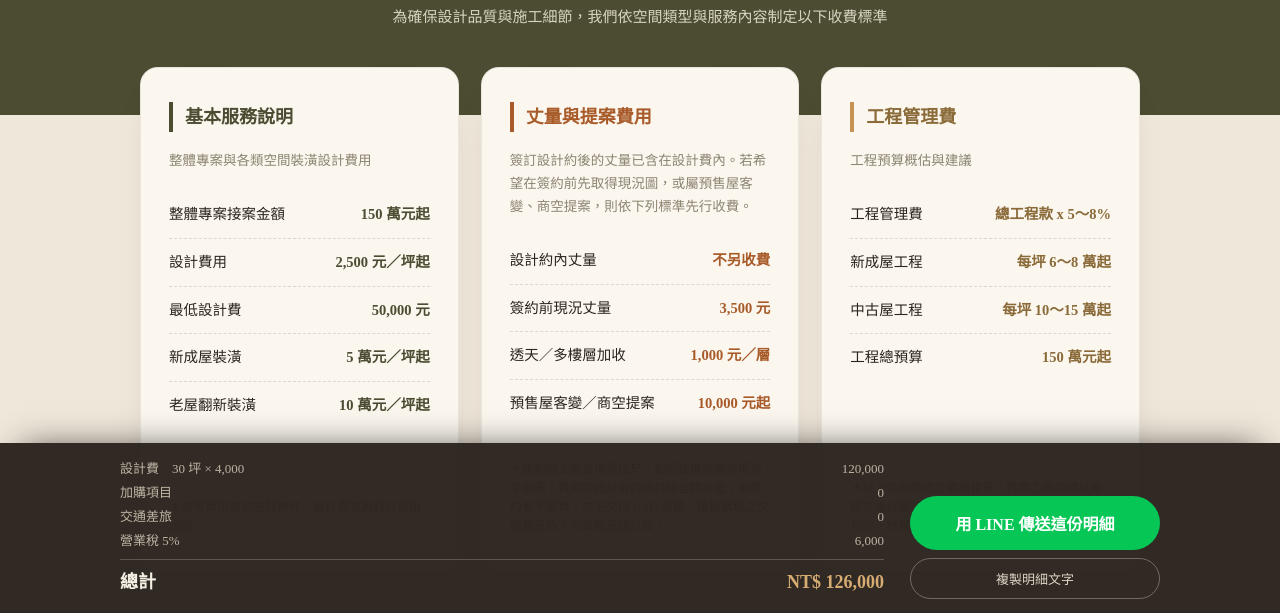
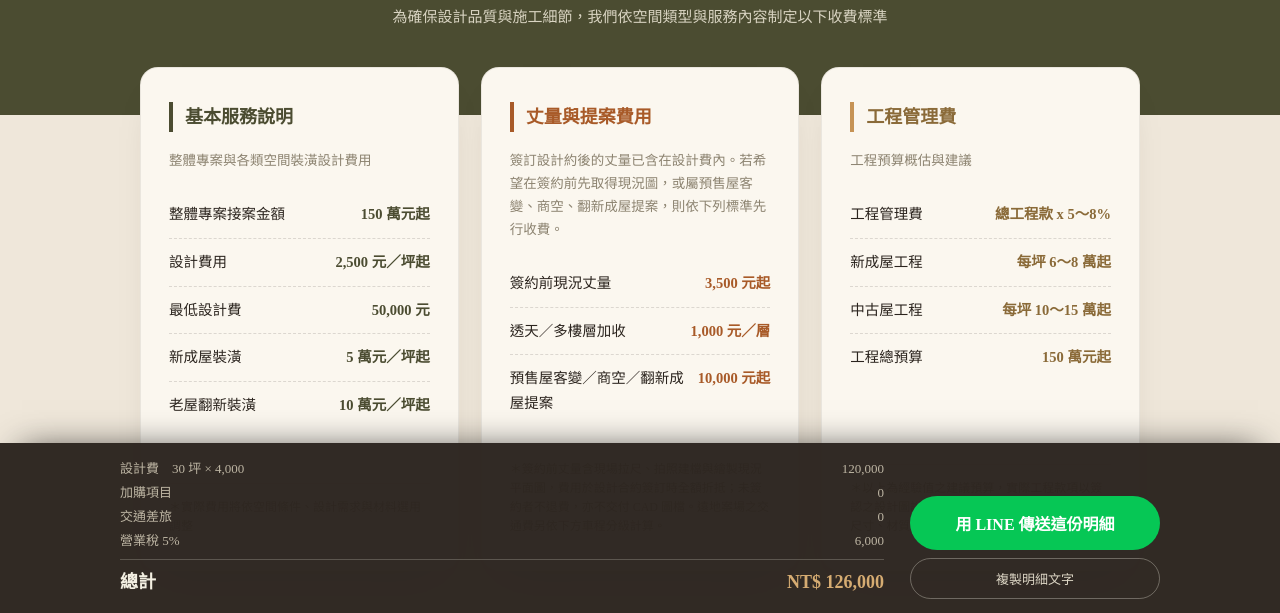
Before and after one commit to leobeechen-rgb/site-log-app, a plain HTML site: page price-list.html in a window 1280 px wide. Shown: the part 187-800 px from the top of the page. Drawn offline with Linux system fonts and the light colour scheme.

Commit message:
Add files via upload

```diff
--- a/price-list.html
+++ b/price-list.html
@@ -329,12 +329,11 @@
 
     <div class="card c-rust">
       <h3>丈量與提案費用</h3>
-      <div class="desc">簽訂設計約後的丈量已含在設計費內。若希望在簽約前先取得現況圖，或屬預售屋客變、商空提案，則依下列標準先行收費。</div>
+      <div class="desc">簽訂設計約後的丈量已含在設計費內。若希望在簽約前先取得現況圖，或屬預售屋客變、商空、翻新成屋提案，則依下列標準先行收費。</div>
       <ul class="price-list">
-        <li><span class="item-name">設計約內丈量</span><span class="item-price">不另收費</span></li>
-        <li><span class="item-name">簽約前現況丈量</span><span class="item-price">3,500 元</span></li>
+        <li><span class="item-name">簽約前現況丈量</span><span class="item-price">3,500 元起</span></li>
         <li><span class="item-name">透天／多樓層加收</span><span class="item-price">1,000 元／層</span></li>
-        <li><span class="item-name">預售屋客變／商空提案</span><span class="item-price">10,000 元起</span></li>
+        <li><span class="item-name">預售屋客變／商空／翻新成屋提案</span><span class="item-price">10,000 元起</span></li>
       </ul>
       <div class="footnote">＊簽約前丈量含現場拉尺、拍照建檔與繪製現況平面圖，費用於設計合約簽訂時全額折抵；未簽約者不退費，亦不交付 CAD 圖檔。遠地案場之交通費另依下方車程分級計算。</div>
     </div>
```
